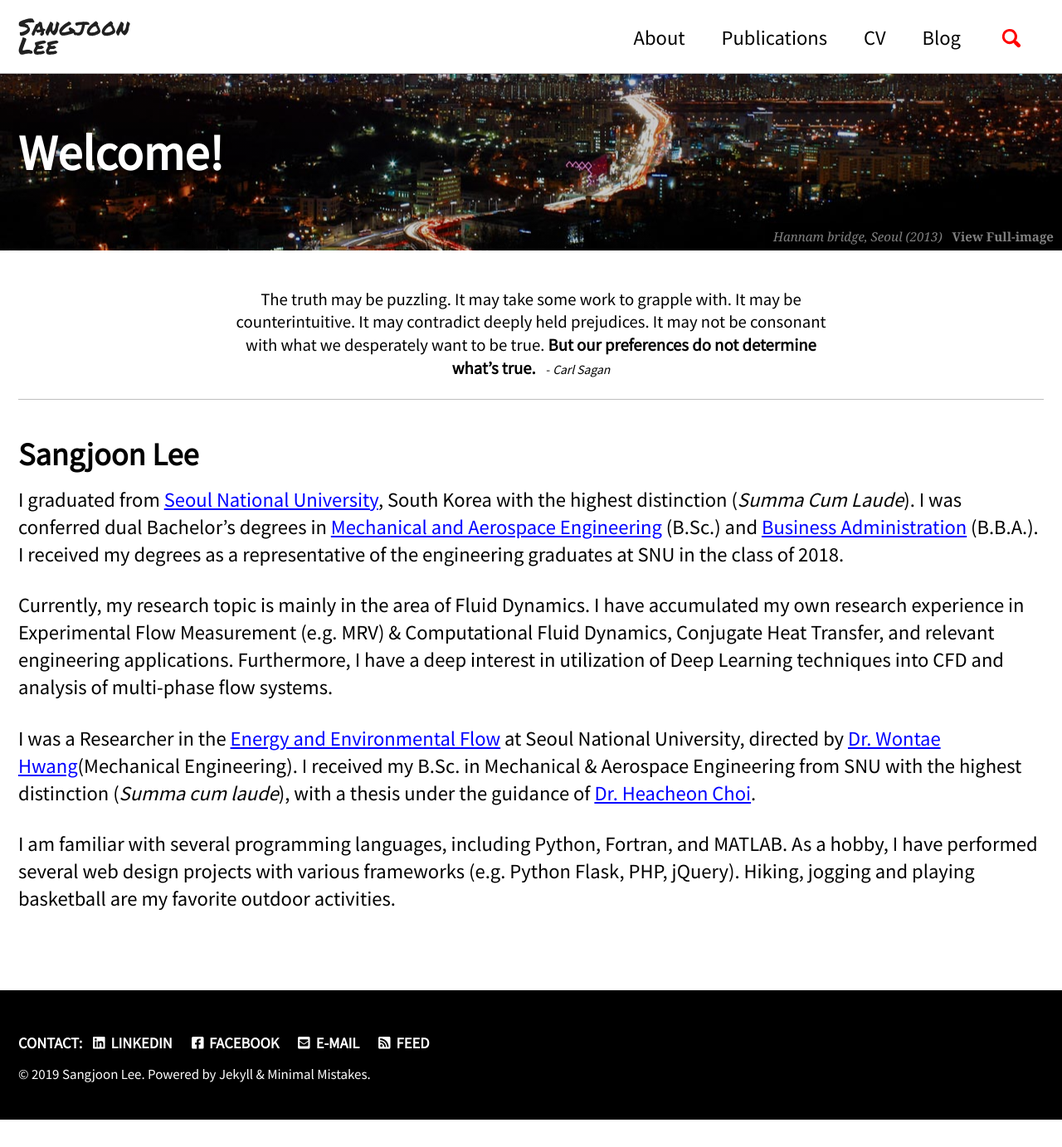
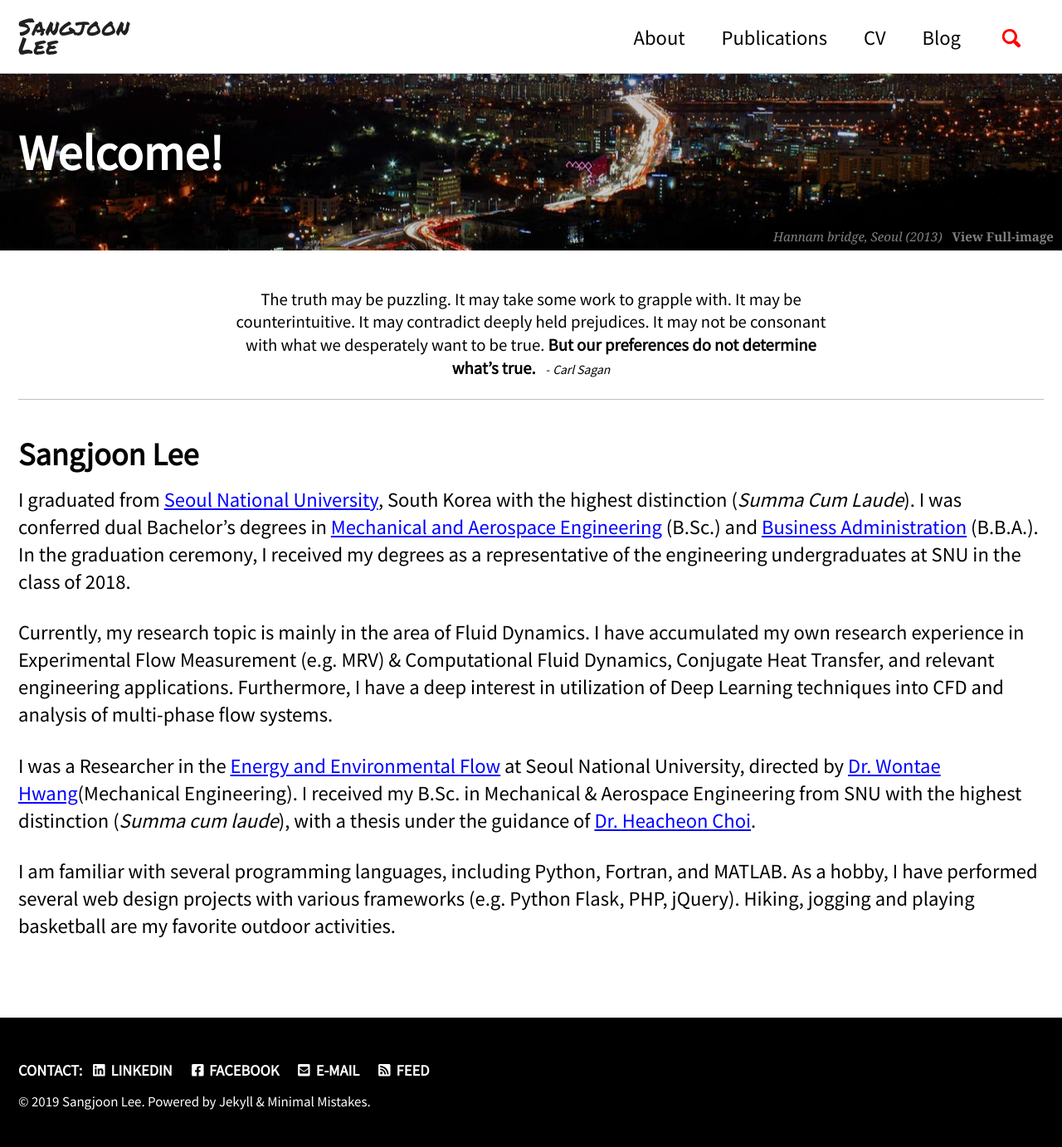
Before and after one commit to jun9303/jun9303.github.io, a Jekyll site: the page built from index.md, in a window 1280 px wide. Shown: the whole page at 83% size. Built offline with Jekyll 4.4.1, drawn with Linux system fonts in a browser that asks for light colours; cached includes are drawn as plain includes; nearby versions of some CDN libraries; before the commit the page ends 1350 px from its top, so only the background shows below that.

Commit message:
modified:   index.md

```diff
--- a/index.md
+++ b/index.md
@@ -13,7 +13,7 @@ intro:
 
 # Sangjoon Lee
 
-I graduated from [Seoul National University](http://useoul.edu/), South Korea with the highest distinction (*Summa Cum Laude*). I was conferred dual Bachelor's degrees in [Mechanical and Aerospace Engineering](http://me.snu.ac.kr/eng/default.asp) (B.Sc.) and [Business Administration](http://cba.snu.ac.kr/en) (B.B.A.). I received my degrees as a representative of the engineering graduates at SNU in the class of 2018.
+I graduated from [Seoul National University](http://useoul.edu/), South Korea with the highest distinction (*Summa Cum Laude*). I was conferred dual Bachelor's degrees in [Mechanical and Aerospace Engineering](http://me.snu.ac.kr/eng/default.asp) (B.Sc.) and [Business Administration](http://cba.snu.ac.kr/en) (B.B.A.). In the graduation ceremony, I received my degrees as a representative of the engineering undergraduates at SNU in the class of 2018.
 
 Currently, my research topic is mainly in the area of Fluid Dynamics. I have accumulated my own research experience in Experimental Flow Measurement (e.g. MRV) & Computational Fluid Dynamics, Conjugate Heat Transfer, and relevant engineering applications. Furthermore, I have a deep interest in utilization of Deep Learning techniques into CFD and analysis of multi-phase flow systems.
 
```
